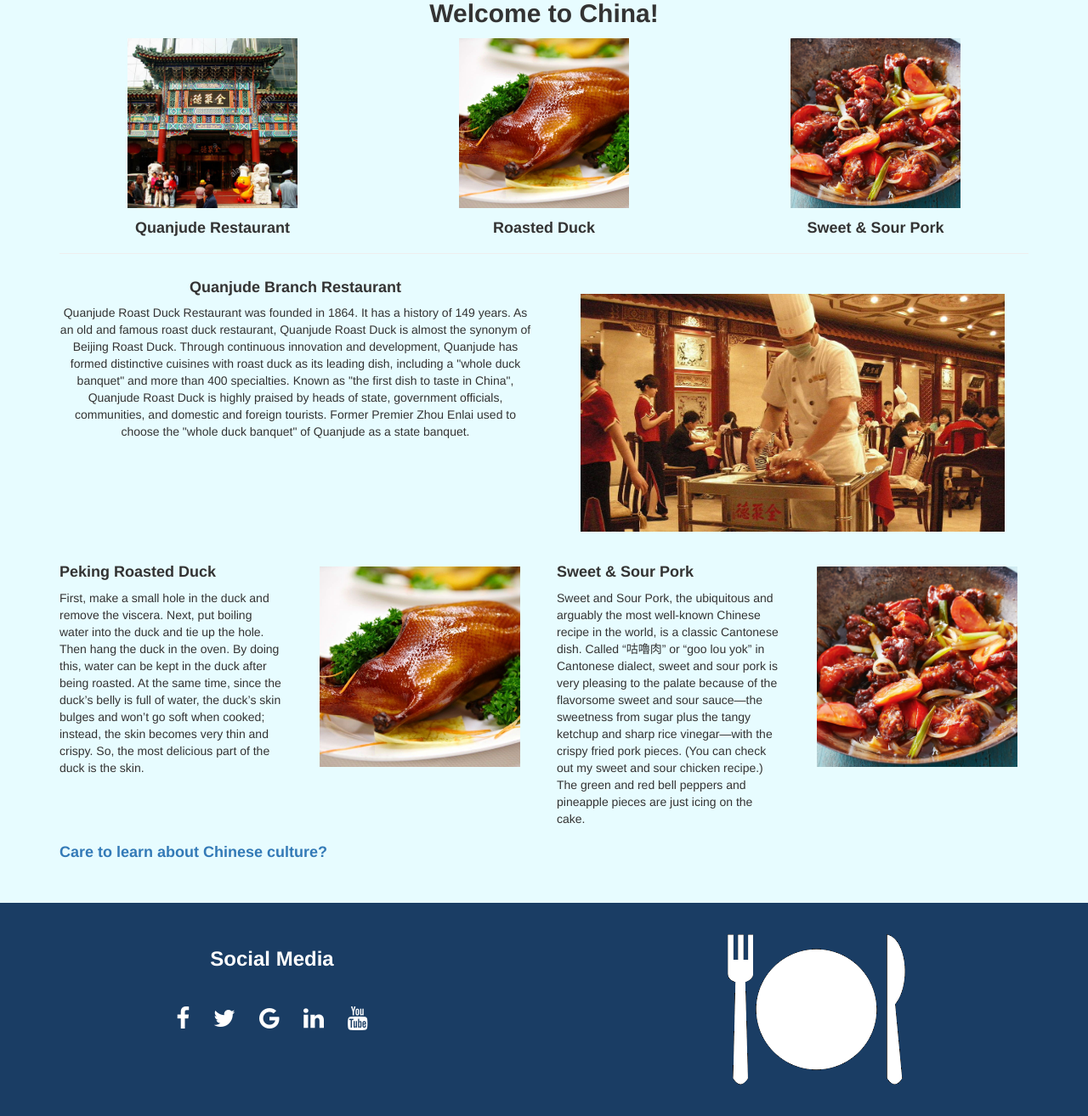
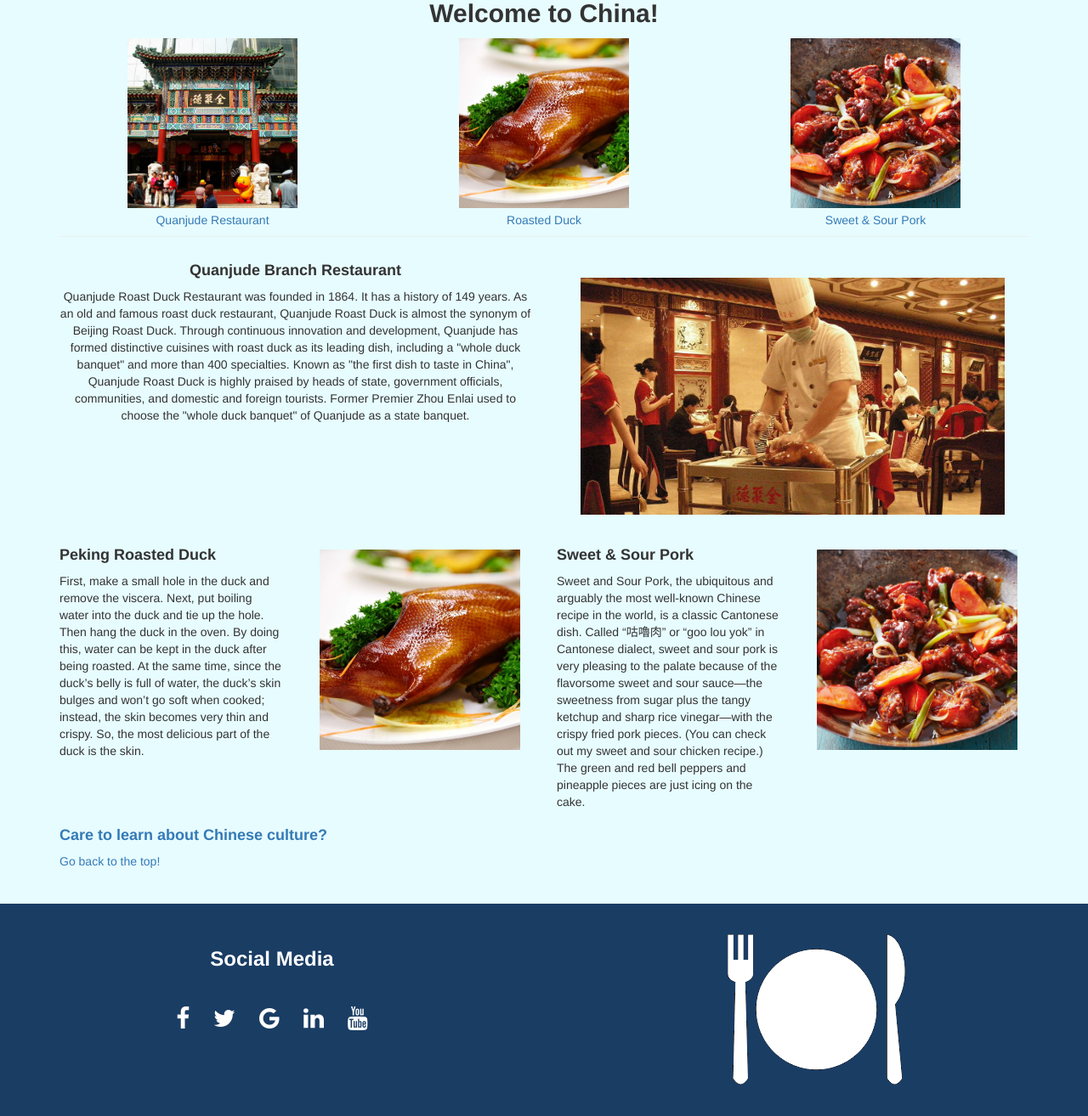
Before and after one commit to LoicHijl/djangoproject.github.io, a Django app: page /China.html in a window 1280 px wide. Shown: the part 721-2035 px from the top of the page at 85% size. Run offline with Django 3.2, Linux system fonts and the light colour scheme; some libraries are stand-ins or nearby versions.

Commit message:
Animation Update
Added link to JS. Added figure parts for the images for the animations. Added page links.

```diff
--- a/posts/templates/posts/China.html
+++ b/posts/templates/posts/China.html
@@ -11,6 +11,8 @@
   <link rel="stylesheet" href="https://cdnjs.cloudflare.com/ajax/libs/font-awesome/4.7.0/css/font-awesome.min.css">
 </head>
 <body>
+  <!-- Link used to go back to the top -->
+  <div id="top"></div>
 
   <!--Start Navbar-->
   <nav class="navbar navbar-inverse";>
@@ -99,22 +101,29 @@
   </div>
   <!-- End Carousel Slide control panel-->
   <!-- End Carousel SLider -->
+
   <!-- Start Body -->
   <div class="container text-center">
     <div class="page-header" id="anchor1">
       <h2>Welcome to China!</h2>
       <div class="row">
         <div class="col-sm-4">
-          <img src="{% static 'img/ChinaRestaurant.jpeg'%}" id="icon">
-          <h4>Quanjude Restaurant</h4>
+          <figure>
+            <img src="{% static 'img/ChinaRestaurant.jpeg'%}" id="icon">
+            <figcaption><a href="#QR" class="slide-section">Quanjude Restaurant</a></figcaption>
+          </figure>
         </div>
         <div class="col-sm-4">
-          <img src="{% static 'img/ChinaDuck.jpeg'%}" id="icon">
-          <h4>Roasted Duck</h4>
+          <figure>
+            <img src="{% static 'img/ChinaDuck.jpeg'%}" id="icon">
+            <figcaption><a href="#RD" class="slide-section">Roasted Duck</a></figcaption>
+          </figure>
         </div>
         <div class="col-sm-4">
-          <img src="{% static 'img/ChinaPork.jpeg'%}" id="icon">
-          <h4>Sweet & Sour Pork</h4>
+          <figure>
+            <img src="{% static 'img/ChinaPork.jpeg'%}" id="icon">
+            <figcaption><a href="#SSR" class="slide-section">Sweet & Sour Pork</a></figcaption>
+          </figure>
         </div>
       </div>
     </div>
@@ -122,7 +131,7 @@
   <div class="container">
     <div class="row" id="myRestaurant">
       <div class="col-md-6">
-        <h4>Quanjude Branch Restaurant</h4>
+        <h4 id="QR">Quanjude Branch Restaurant</h4>
         <p>Quanjude Roast Duck Restaurant was founded in 1864.
           It has a history of 149 years.
           As an old and famous roast duck restaurant, Quanjude
@@ -145,7 +154,7 @@
   <div class="container">
     <div class="row">
       <div class="col-lg-3 col-md-3 col-sm-6 col-xs-12">
-          <h4>Peking Roasted Duck</h4>
+          <h4 id="RD">Peking Roasted Duck</h4>
           <p>First, make a small hole in the duck and remove
             the viscera. Next, put boiling water into the duck and tie up
             the hole. Then hang the duck in the oven. By doing this,
@@ -159,7 +168,7 @@
         <img src="{% static 'img/ChinaDuck.jpeg'%}" class="img-responsive">
       </div>
       <div class="col-lg-3 col-md-3 col-sm-6 col-xs-12">
-        <h4>Sweet & Sour Pork</h4>
+        <h4 id="SSR">Sweet & Sour Pork</h4>
         <p>Sweet and Sour Pork, the ubiquitous and arguably the
            most well-known Chinese recipe in the world, is a classic
            Cantonese dish. Called “咕嚕肉” or “goo lou yok” in Cantonese
@@ -190,6 +199,9 @@
       </div>
     </div>
   </div>
+  <div class="container">
+    <a href="#top" class="slide-section">Go back to the top!</a>
+  </div>
   <!-- End Body -->
   <br>
   <br>
@@ -217,5 +229,6 @@
   <!-- jQuery (necessary for Bootstrap's JavaScript plugins) -->
   <script src="https://ajax.googleapis.com/ajax/libs/jquery/3.2.1/jquery.min.js"></script>
   <script src="{% static 'js/bootstrap.min.js' %}"></script>
+  <script src="{% static 'js/myJs.js' %}"></script>
 </body>
 </html>
```
